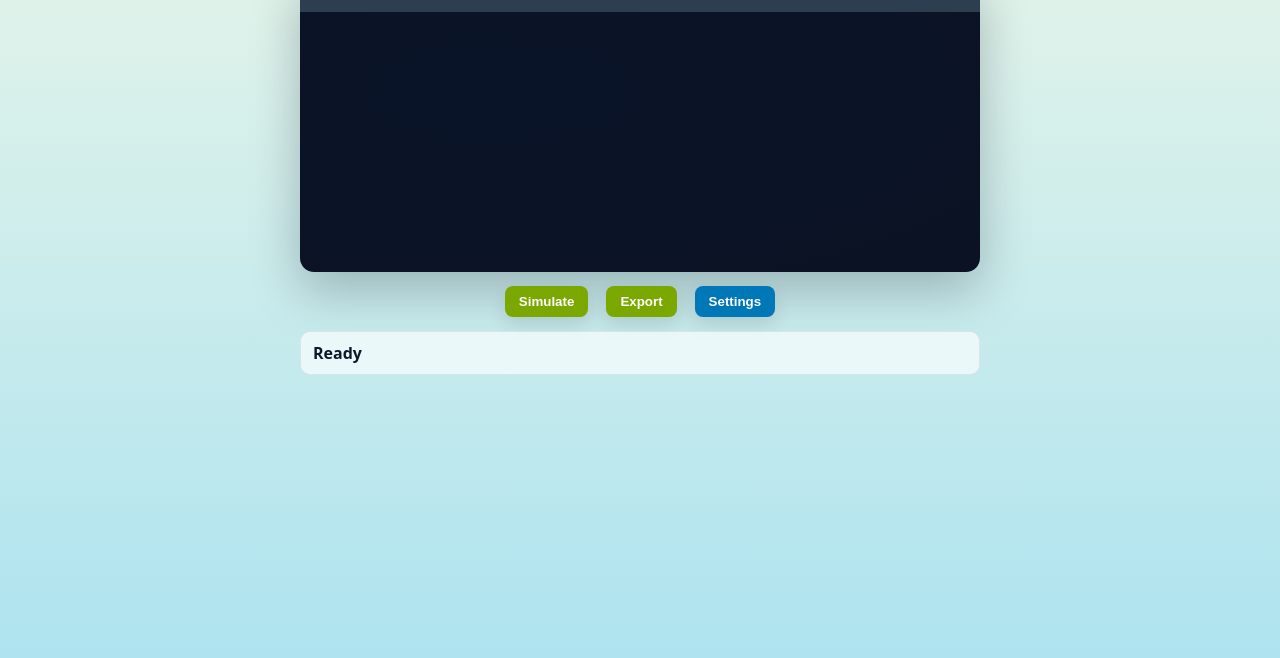
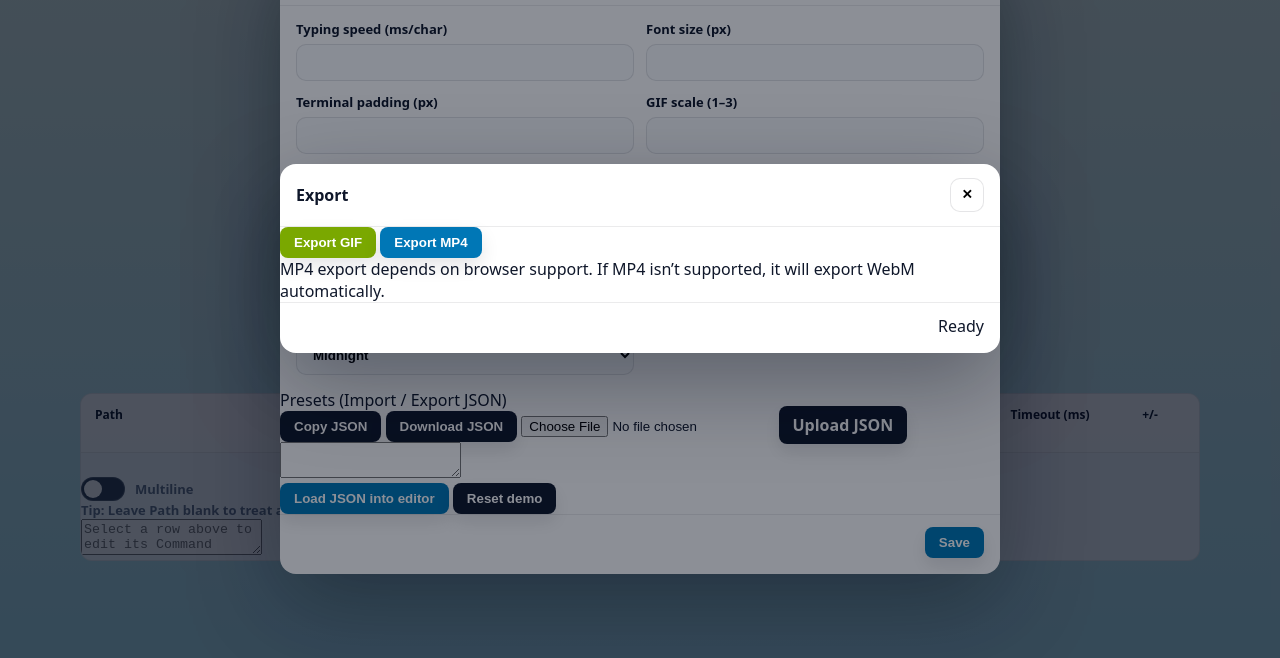
Before and after one commit to mitraboga/terminal-gif-maker, a plain HTML site: page index.html in a window 1280 px wide. Shown: the part 142-800 px from the top of the page. Drawn offline with Linux system fonts and the light colour scheme; a script that the page names is missing.

Commit message:
Update index.html

```diff
--- a/index.html
+++ b/index.html
@@ -41,3 +41,156 @@
             <a class="btn btn--dark" id="downloadLink" href="#" download hidden>Download</a>
           </div>
         </section>
+
+        <section class="editor">
+          <div class="tableHead">
+            <div>Path</div>
+            <div>Command</div>
+            <div class="center">Typing<br />Animation</div>
+            <div class="center">Timeout (ms)</div>
+            <div class="center">+/-</div>
+          </div>
+
+          <div id="rows" class="rows"></div>
+
+          <!-- Bottom multiline bar (matches screenshot behavior closer) -->
+          <div class="multiBar">
+            <div class="multiBar__top">
+              <label class="switchRow">
+                <span class="switch">
+                  <input id="multilineToggle" type="checkbox" />
+                  <span class="slider"></span>
+                </span>
+                <span class="muted">Multiline</span>
+              </label>
+
+              <div class="muted hintRight">
+                Tip: Leave <b>Path</b> blank to treat a row as output. ANSI works (ex: <code>\u001b[32m</code>).
+              </div>
+            </div>
+
+            <textarea
+              id="multilineEditor"
+              class="multiEditor"
+              placeholder="Select a row above to edit its Command here…"
+              spellcheck="false"
+            ></textarea>
+          </div>
+        </section>
+      </main>
+
+      <!-- SETTINGS MODAL -->
+      <div class="modal" id="settingsModal" hidden>
+        <div class="modal__card">
+          <div class="modal__head">
+            <div class="modal__title">Settings</div>
+            <button class="iconBtn" id="closeSettings" aria-label="Close">✕</button>
+          </div>
+
+          <div class="modal__grid">
+            <label class="field">
+              <span>Typing speed (ms/char)</span>
+              <input id="setTyping" type="number" min="1" step="1" />
+            </label>
+
+            <label class="field">
+              <span>Font size (px)</span>
+              <input id="setFontSize" type="number" min="10" step="1" />
+            </label>
+
+            <label class="field">
+              <span>Terminal padding (px)</span>
+              <input id="setPad" type="number" min="8" step="1" />
+            </label>
+
+            <label class="field">
+              <span>GIF scale (1–3)</span>
+              <input id="setScale" type="number" min="1" max="3" step="1" />
+            </label>
+
+            <label class="field">
+              <span>GIF quality (1–30, lower = better)</span>
+              <input id="setQuality" type="number" min="1" max="30" step="1" />
+            </label>
+
+            <label class="field">
+              <span>Video FPS</span>
+              <input id="setFps" type="number" min="10" max="60" step="1" />
+            </label>
+
+            <label class="field">
+              <span>Video time scale (0.25–2.0)</span>
+              <input id="setVideoScale" type="number" min="0.25" max="2" step="0.25" />
+            </label>
+
+            <label class="field">
+              <span>Video bitrate (Mbps)</span>
+              <input id="setBitrate" type="number" min="1" max="20" step="1" />
+            </label>
+
+            <label class="field">
+              <span>Theme</span>
+              <select id="setTheme">
+                <option value="midnight">Midnight</option>
+                <option value="charcoal">Charcoal</option>
+              </select>
+            </label>
+          </div>
+
+          <div class="divider"></div>
+
+          <div class="presetBlock">
+            <div class="presetTitle">Presets (Import / Export JSON)</div>
+
+            <div class="presetBtns">
+              <button class="btn btn--dark" id="btnCopyJson">Copy JSON</button>
+              <button class="btn btn--dark" id="btnDownloadJson">Download JSON</button>
+
+              <label class="fileBtn">
+                <input id="fileJson" type="file" accept="application/json" />
+                <span class="btn btn--dark">Upload JSON</span>
+              </label>
+            </div>
+
+            <textarea id="presetTextarea" class="presetTextarea" spellcheck="false"></textarea>
+
+            <div class="presetBtns">
+              <button class="btn btn--blue" id="btnLoadJson">Load JSON into editor</button>
+              <button class="btn btn--dark" id="btnResetDemo">Reset demo</button>
+            </div>
+          </div>
+
+          <div class="modal__foot">
+            <button class="btn btn--blue" id="btnSaveSettings">Save</button>
+          </div>
+        </div>
+      </div>
+
+      <!-- EXPORT MODAL -->
+      <div class="modal" id="exportModal" hidden>
+        <div class="modal__card exportCard">
+          <div class="modal__head">
+            <div class="modal__title">Export</div>
+            <button class="iconBtn" id="closeExport" aria-label="Close">✕</button>
+          </div>
+
+          <div class="exportChoices">
+            <button class="btn btn--green" id="btnExportGif">Export GIF</button>
+            <button class="btn btn--blue" id="btnExportMp4">Export MP4</button>
+          </div>
+
+          <div class="exportNote">
+            MP4 export depends on browser support. If MP4 isn’t supported, it will export WebM automatically.
+          </div>
+
+          <div class="modal__foot exportFoot">
+            <div class="exportMiniStatus" id="exportMiniStatus">Ready</div>
+            <a class="btn btn--dark" id="downloadLinkModal" href="#" download hidden>Download</a>
+          </div>
+        </div>
+      </div>
+    </div>
+
+    <script src="./app.js"></script>
+  </body>
+</html>
```
